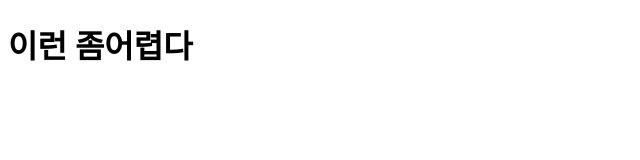
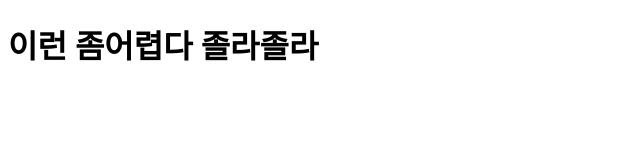
Before and after one commit to kmansuru/leedec, a plain HTML site: page index.html in a window 1280 px wide. Shown: the whole page, without its empty margins (0-640 px from the left). Drawn offline with Linux system fonts and the light colour scheme.

Commit message:
second commit
테스트용을 살짝 고쳐봤다

```diff
--- a/index.html
+++ b/index.html
@@ -4,7 +4,7 @@
 
   </head>
   <body>
-    <h1>이런 좀어렵다</h1>
+    <h1>이런 좀어렵다 졸라졸라</h1>
 
   </body>
 
```
